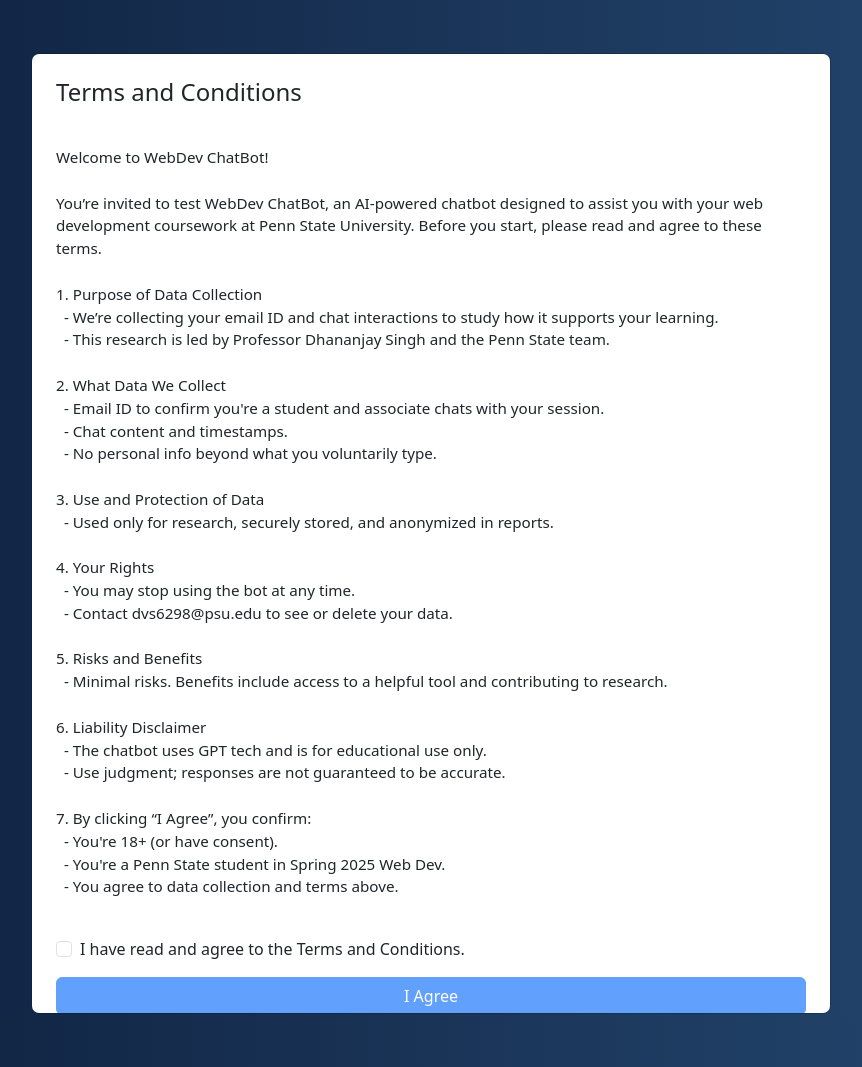
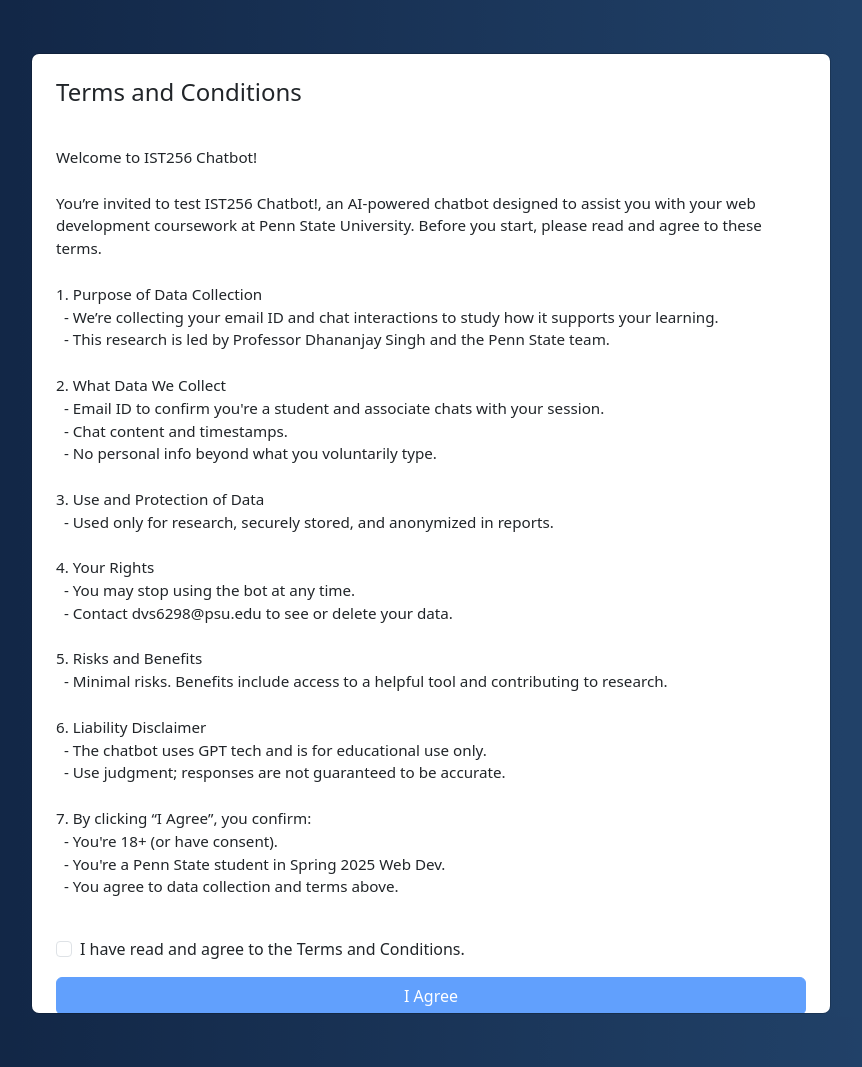
Before and after one commit to siqiliu2/worWebChatBot-2, a Flask app: page / in a window 1280 px wide. Shown: the whole page, without its empty margins (209-1071 px from the left). Run offline with Flask 3, Linux system fonts and the light colour scheme; some libraries are stand-ins or nearby versions.

Commit message:
forth commit

```diff
--- a/templates/index.html
+++ b/templates/index.html
@@ -136,9 +136,9 @@
     <div class="modal-content p-4">
       <h4 class="mb-3">Terms and Conditions</h4>
       <div class="mb-3" style="font-size: 0.95rem; white-space: pre-wrap;">
-Welcome to WebDev ChatBot!
+Welcome to IST256 Chatbot!
 
-You’re invited to test WebDev ChatBot, an AI-powered chatbot designed to assist you with your web development coursework at Penn State University. Before you start, please read and agree to these terms.
+You’re invited to test IST256 Chatbot!, an AI-powered chatbot designed to assist you with your web development coursework at Penn State University. Before you start, please read and agree to these terms.
 
 1. Purpose of Data Collection
   - We’re collecting your email ID and chat interactions to study how it supports your learning.
```
